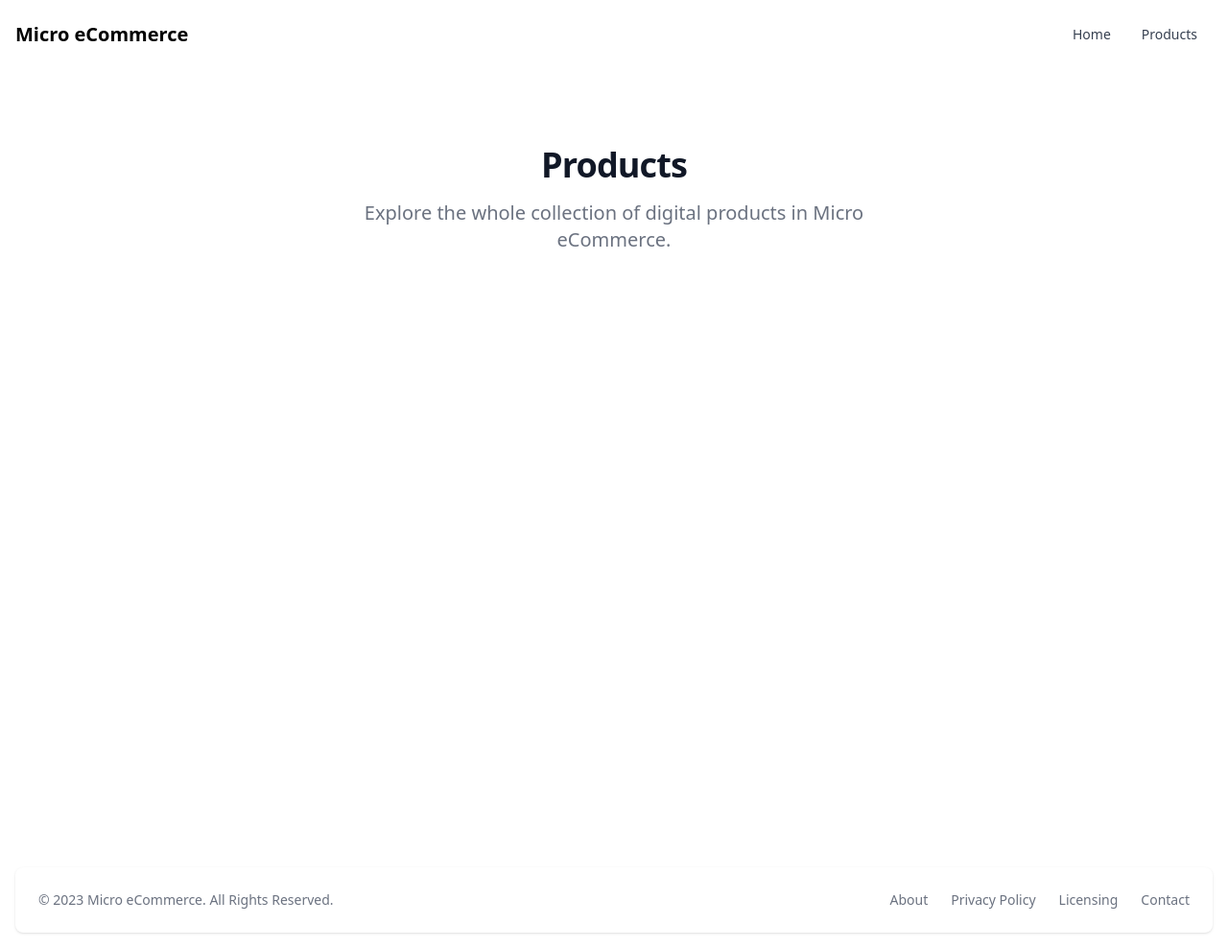
After one commit to codingforentrepreneurs/micro-ecommerce, a Django app: page /products/ in a window 1280 px wide. The commit adds this page. Shown: the whole page at 96% size. Run offline with Django 4.2, Linux system fonts and the light colour scheme; data that the repository does not hold is empty.

Commit message:
10 - Product List View

```diff
--- a/src/products/urls.py
+++ b/src/products/urls.py
@@ -4,5 +4,6 @@ from . import views
 
 app_name='products'
 urlpatterns = [
+    path('', views.product_list_view, name='list'),
     path('create/', views.product_create_view, name='create'),
 ]
--- a/src/products/views.py
+++ b/src/products/views.py
@@ -17,3 +17,7 @@ def product_create_view(request):
         form.add_error(None, "Your must be logged in to create products.")
     context['form'] = form
     return render(request, 'products/create.html', context)
+
+def product_list_view(request):
+    object_list = Product.objects.all()
+    return render(request, "products/list.html", {"object_list": object_list})
--- a/src/static/css/output.css
+++ b/src/static/css/output.css
@@ -1219,6 +1219,30 @@ input:checked + .toggle-bg {
   margin-top: 1rem;
 }
 
+.-mr-1 {
+  margin-right: -0.25rem;
+}
+
+.mb-3 {
+  margin-bottom: 0.75rem;
+}
+
+.ml-2 {
+  margin-left: 0.5rem;
+}
+
+.mb-6 {
+  margin-bottom: 1.5rem;
+}
+
+.mb-8 {
+  margin-bottom: 2rem;
+}
+
+.mr-2 {
+  margin-right: 0.5rem;
+}
+
 .block {
   display: block;
 }
@@ -1281,6 +1309,30 @@ input:checked + .toggle-bg {
 
 .w-full {
   width: 100%;
+}
+
+.w-14 {
+  width: 3.5rem;
+}
+
+.w-32 {
+  width: 8rem;
+}
+
+.w-5 {
+  width: 1.25rem;
+}
+
+.max-w-sm {
+  max-width: 24rem;
+}
+
+.max-w-screen-sm {
+  max-width: 640px;
+}
+
+.max-w-screen-xl {
+  max-width: 1280px;
 }
 
 .flex-1 {
@@ -1387,6 +1439,10 @@ input:checked + .toggle-bg {
 
 .justify-between {
   justify-content: space-between;
+}
+
+.gap-8 {
+  gap: 2rem;
 }
 
 .space-x-2 > :not([hidden]) ~ :not([hidden]) {
@@ -1547,6 +1640,36 @@ input:checked + .toggle-bg {
   padding-bottom: 0.75rem;
 }
 
+.px-2\.5 {
+  padding-left: 0.625rem;
+  padding-right: 0.625rem;
+}
+
+.py-1 {
+  padding-top: 0.25rem;
+  padding-bottom: 0.25rem;
+}
+
+.py-4 {
+  padding-top: 1rem;
+  padding-bottom: 1rem;
+}
+
+.px-3 {
+  padding-left: 0.75rem;
+  padding-right: 0.75rem;
+}
+
+.px-4 {
+  padding-left: 1rem;
+  padding-right: 1rem;
+}
+
+.py-8 {
+  padding-top: 2rem;
+  padding-bottom: 2rem;
+}
+
 .pl-3 {
   padding-left: 0.75rem;
 }
@@ -1593,6 +1730,22 @@ input:checked + .toggle-bg {
 
 .font-semibold {
   font-weight: 600;
+}
+
+.font-bold {
+  font-weight: 700;
+}
+
+.font-normal {
+  font-weight: 400;
+}
+
+.font-light {
+  font-weight: 300;
+}
+
+.uppercase {
+  text-transform: uppercase;
 }
 
 .leading-6 {
@@ -1883,6 +2134,11 @@ input:checked + .toggle-bg {
   .sm\:text-center {
     text-align: center;
   }
+
+  .sm\:text-xl {
+    font-size: 1.25rem;
+    line-height: 1.75rem;
+  }
 }
 
 @media (min-width: 768px) {
@@ -1912,6 +2168,10 @@ input:checked + .toggle-bg {
 
   .md\:w-auto {
     width: auto;
+  }
+
+  .md\:grid-cols-2 {
+    grid-template-columns: repeat(2, minmax(0, 1fr));
   }
 
   .md\:flex-row {
@@ -1997,11 +2257,25 @@ input:checked + .toggle-bg {
 }
 
 @media (min-width: 1024px) {
+  .lg\:mb-16 {
+    margin-bottom: 4rem;
+  }
+
   .lg\:py-0 {
     padding-top: 0px;
     padding-bottom: 0px;
   }
 
+  .lg\:px-6 {
+    padding-left: 1.5rem;
+    padding-right: 1.5rem;
+  }
+
+  .lg\:py-16 {
+    padding-top: 4rem;
+    padding-bottom: 4rem;
+  }
+
   .lg\:text-6xl {
     font-size: 3.75rem;
     line-height: 1;
--- a/src/templates/base/navbar.html
+++ b/src/templates/base/navbar.html
@@ -11,11 +11,11 @@
       <div class="hidden w-full md:block md:w-auto" id="navbar-default">
         <ul class="flex flex-col p-4 mt-4 border border-gray-100 rounded-lg bg-gray-50 md:flex-row md:space-x-8 md:mt-0 md:text-sm md:font-medium md:border-0 md:bg-white dark:bg-gray-800 md:dark:bg-gray-900 dark:border-gray-700">
           <li>
-            <a href="#" class="block py-2 pl-3 pr-4 text-white bg-blue-700 rounded md:bg-transparent md:text-blue-700 md:p-0 dark:text-white" aria-current="page">Home</a>
+            <a href="/" class="block py-2 pl-3 pr-4 text-gray-700 rounded hover:bg-gray-100 md:hover:bg-transparent md:border-0 md:hover:text-blue-700 md:p-0 dark:text-gray-400 md:dark:hover:text-white dark:hover:bg-gray-700 dark:hover:text-white md:dark:hover:bg-transparent" >Home</a>
           </li>
 
           <li>
-            <a href="#" class="block py-2 pl-3 pr-4 text-gray-700 rounded hover:bg-gray-100 md:hover:bg-transparent md:border-0 md:hover:text-blue-700 md:p-0 dark:text-gray-400 md:dark:hover:text-white dark:hover:bg-gray-700 dark:hover:text-white md:dark:hover:bg-transparent">Contact</a>
+            <a href="{% url 'products:list' %}" class="block py-2 pl-3 pr-4 text-gray-700 rounded hover:bg-gray-100 md:hover:bg-transparent md:border-0 md:hover:text-blue-700 md:p-0 dark:text-gray-400 md:dark:hover:text-white dark:hover:bg-gray-700 dark:hover:text-white md:dark:hover:bg-transparent">Products</a>
           </li>
         </ul>
       </div>
--- /dev/null
+++ b/src/templates/products/list.html
@@ -0,0 +1,21 @@
+{% extends "base.html" %}
+
+
+{% block content %}
+
+<section class="bg-white dark:bg-gray-900">
+    <div class="py-8 px-4 mx-auto max-w-screen-xl lg:py-16 lg:px-6 ">
+        <div class="mx-auto max-w-screen-sm text-center mb-8 lg:mb-16">
+            <h2 class="mb-4 text-4xl tracking-tight font-extrabold text-gray-900 dark:text-white">Products</h2>
+            <p class="font-light text-gray-500 lg:mb-16 sm:text-xl dark:text-gray-400">Explore the whole collection of digital products in Micro eCommerce.</p>
+        </div>
+        <div class="grid gap-8 mb-6 lg:mb-16 md:grid-cols-2">
+            {% for object in object_list %}
+                {% include 'products/list-card.html' with object=object %}
+            {% endfor %}
+
+        </div>
+    </div>
+  </section>
+
+{% endblock %}
```
Also changed, not shown: other parts of src/static/css/output.css (+153 -0 lines), src/templates/products/list-card.html (added, +14 -0 lines).
